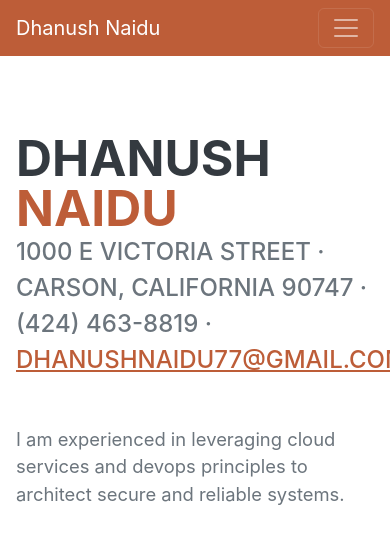
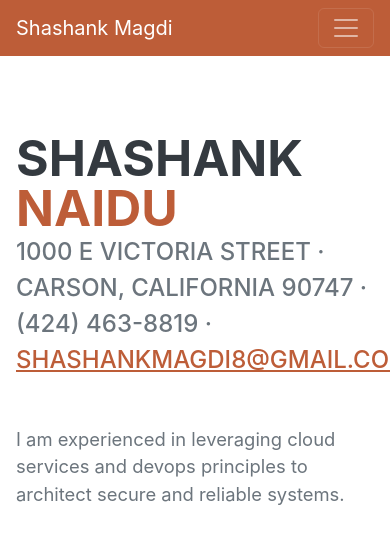
Before and after one commit to Shashank-Magdi08/Portfolio, a website: page index.html in a window 390 px wide. Shown: the top 534 px of the page. Drawn offline with nearby package versions, Linux system fonts and the light colour scheme; a web font is replaced by a local one.

Commit message:
Update index.html

```diff
--- a/index.html
+++ b/index.html
@@ -4,8 +4,8 @@
         <meta charset="utf-8" />
         <meta name="viewport" content="width=device-width, initial-scale=1, shrink-to-fit=no" />
         <meta name="description" content="" />
-        <meta name="author" content="Dhanush Naidu" />
-        <title>Dhanush-CV</title>
+        <meta name="author" content="Shashank Magdi" />
+        <title>Shashank</title>
         <link rel="icon" type="image/x-icon" href="assets/img/favicon.ico" />
         <!-- Font Awesome icons (free version)-->
         <script src="https://use.fontawesome.com/releases/v6.3.0/js/all.js" crossorigin="anonymous"></script>
@@ -19,7 +19,7 @@
         <!-- Navigation-->
         <nav class="navbar navbar-expand-lg navbar-dark bg-primary fixed-top" id="sideNav">
             <a class="navbar-brand js-scroll-trigger" href="#page-top">
-                <span class="d-block d-lg-none">Dhanush Naidu</span>
+                <span class="d-block d-lg-none">Shashank Magdi</span>
                 <span class="d-none d-lg-block"><img class="img-fluid img-profile rounded-circle mx-auto mb-2" src="assets/img/profile.jpg" alt="..." /></span>
             </a>
             <button class="navbar-toggler" type="button" data-bs-toggle="collapse" data-bs-target="#navbarResponsive" aria-controls="navbarResponsive" aria-expanded="false" aria-label="Toggle navigation"><span class="navbar-toggler-icon"></span></button>
@@ -40,12 +40,12 @@
             <section class="resume-section" id="about">
                 <div class="resume-section-content">
                     <h1 class="mb-0">
-                        Dhanush
+                        Shashank
                         <span class="text-primary">Naidu</span>
                     </h1>
                     <div class="subheading mb-5">
                         1000 E Victoria Street · Carson, California 90747 · (424) 463-8819 ·
-                        <a href="mailto:name@email.com">dhanushnaidu77@gmail.com</a>
+                        <a href="mailto:name@email.com">shashankmagdi8@gmail.com</a>
                     </div>
                     <p class="lead mb-5">I am experienced in leveraging cloud services and devops principles to architect secure and reliable systems.</p>
                     <div class="social-icons">
```
